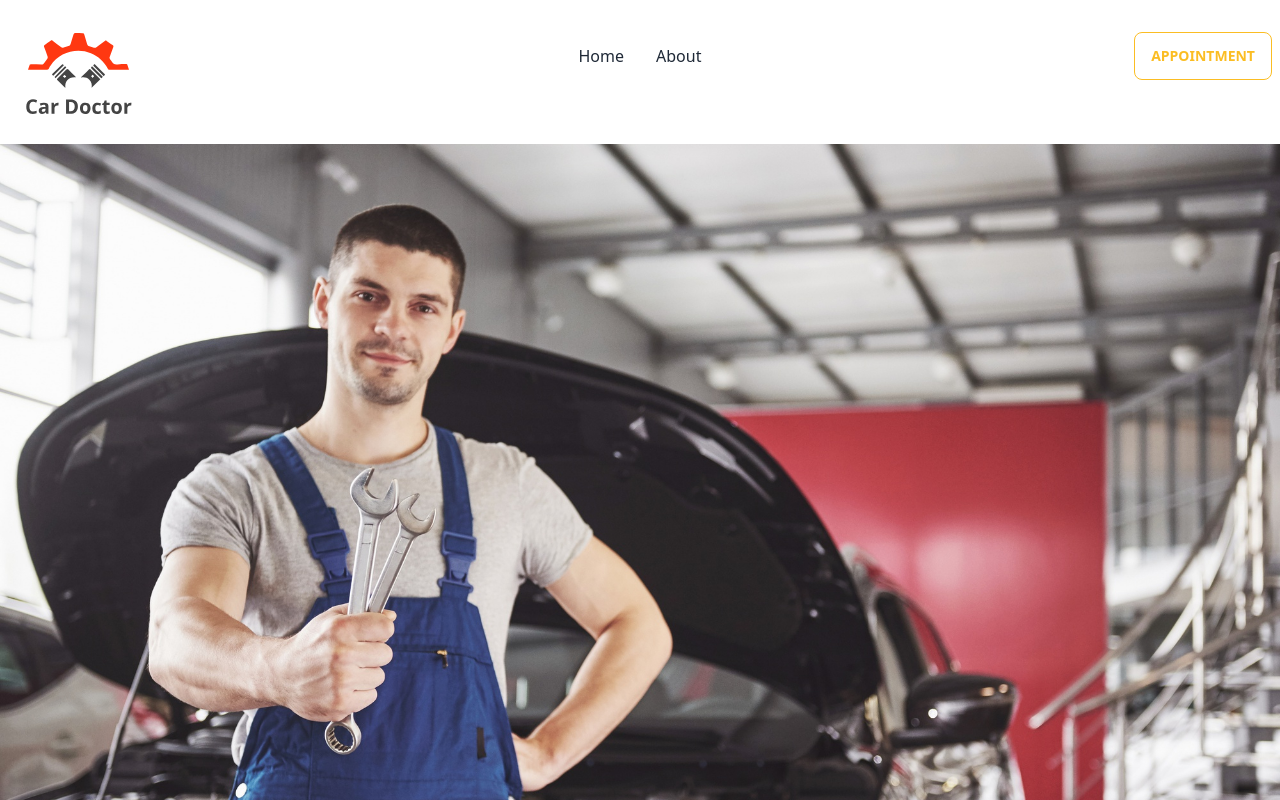
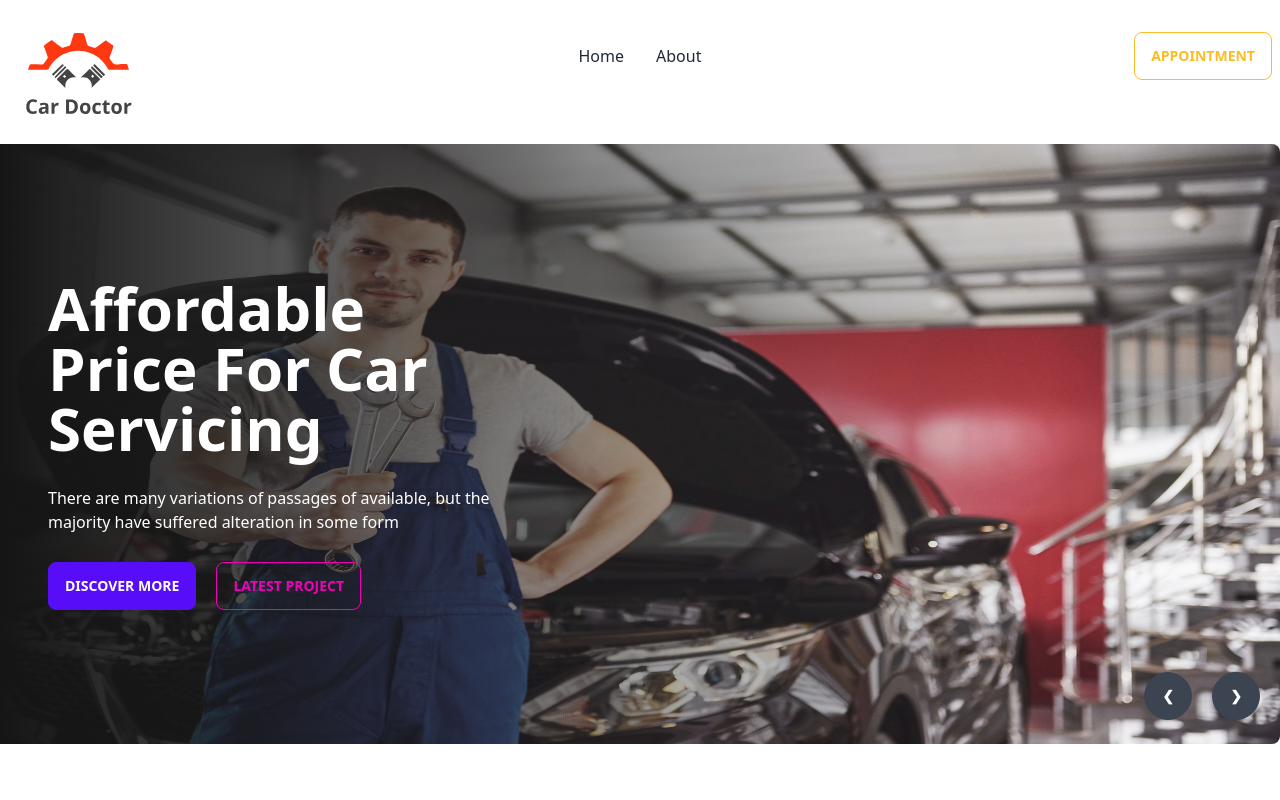
Before and after one commit to rakibulhaque-dev/car-doctor-client, a React (Vite) app: page / in a window 1280 px wide. Shown: the top 800 px of the page. Built offline with nearby package versions, Linux system fonts and the light colour scheme.

Commit message:
Banner Carousel Fixed

```diff
--- a/src/Pages/Home/Banner/Banner.jsx
+++ b/src/Pages/Home/Banner/Banner.jsx
@@ -9,8 +9,18 @@
 const Banner = () => {
     return (
         <div className="w-full carousel">
-            <div id="slide1" className="relative w-full carousel-item">
-                <img src={img1} className="w-full" />
+            <div id="slide1" className="relative w-full h-[600px] carousel-item">
+                <img src={img1} className="w-full rounded-lg" />
+                <div className="absolute flex items-center h-full bg-gradient-to-r from-[#151515] to-[rgba(21, 21, 21, 0)]">
+                    <div className='w-1/2 pl-12 text-white space-y-7'>
+                        <h2 className='text-6xl font-bold'>Affordable Price For Car Servicing</h2>
+                        <p>There are many variations of passages of  available, but the majority have suffered alteration in some form</p>
+                        <div>
+                            <button className="mr-5 btn btn-primary">Discover More</button>
+                            <button className="btn btn-outline btn-secondary">Latest Project</button>
+                        </div>
+                    </div>
+                </div>
                 <div className="absolute bottom-0 flex justify-end transform -translate-y-1/2 left-5 right-5">
                     <a href="#slide4" className="mr-5 btn btn-circle">❮</a>
                     <a href="#slide2" className="btn btn-circle">❯</a>
@@ -19,22 +29,22 @@
             <div id="slide2" className="relative w-full carousel-item">
                 <img src={img2} className="w-full" />
                 <div className="absolute bottom-0 flex justify-end transform -translate-y-1/2 left-5 right-5">
-                    <a href="#slide4" className="mr-5 btn btn-circle">❮</a>
-                    <a href="#slide2" className="btn btn-circle">❯</a>
+                    <a href="#slide1" className="mr-5 btn btn-circle">❮</a>
+                    <a href="#slide3" className="btn btn-circle">❯</a>
                 </div>
             </div>
             <div id="slide3" className="relative w-full carousel-item">
                 <img src={img3} className="w-full" />
                 <div className="absolute bottom-0 flex justify-end transform -translate-y-1/2 left-5 right-5">
-                    <a href="#slide4" className="mr-5 btn btn-circle">❮</a>
-                    <a href="#slide2" className="btn btn-circle">❯</a>
+                    <a href="#slide2" className="mr-5 btn btn-circle">❮</a>
+                    <a href="#slide4" className="btn btn-circle">❯</a>
                 </div>
             </div>
             <div id="slide4" className="relative w-full carousel-item">
                 <img src={img4} className="w-full" />
                 <div className="absolute bottom-0 flex justify-end transform -translate-y-1/2 left-5 right-5">
-                    <a href="#slide4" className="mr-5 btn btn-circle">❮</a>
-                    <a href="#slide2" className="btn btn-circle">❯</a>
+                    <a href="#slide3" className="mr-5 btn btn-circle">❮</a>
+                    <a href="#slide1" className="btn btn-circle">❯</a>
                 </div>
             </div>
         </div>
```
